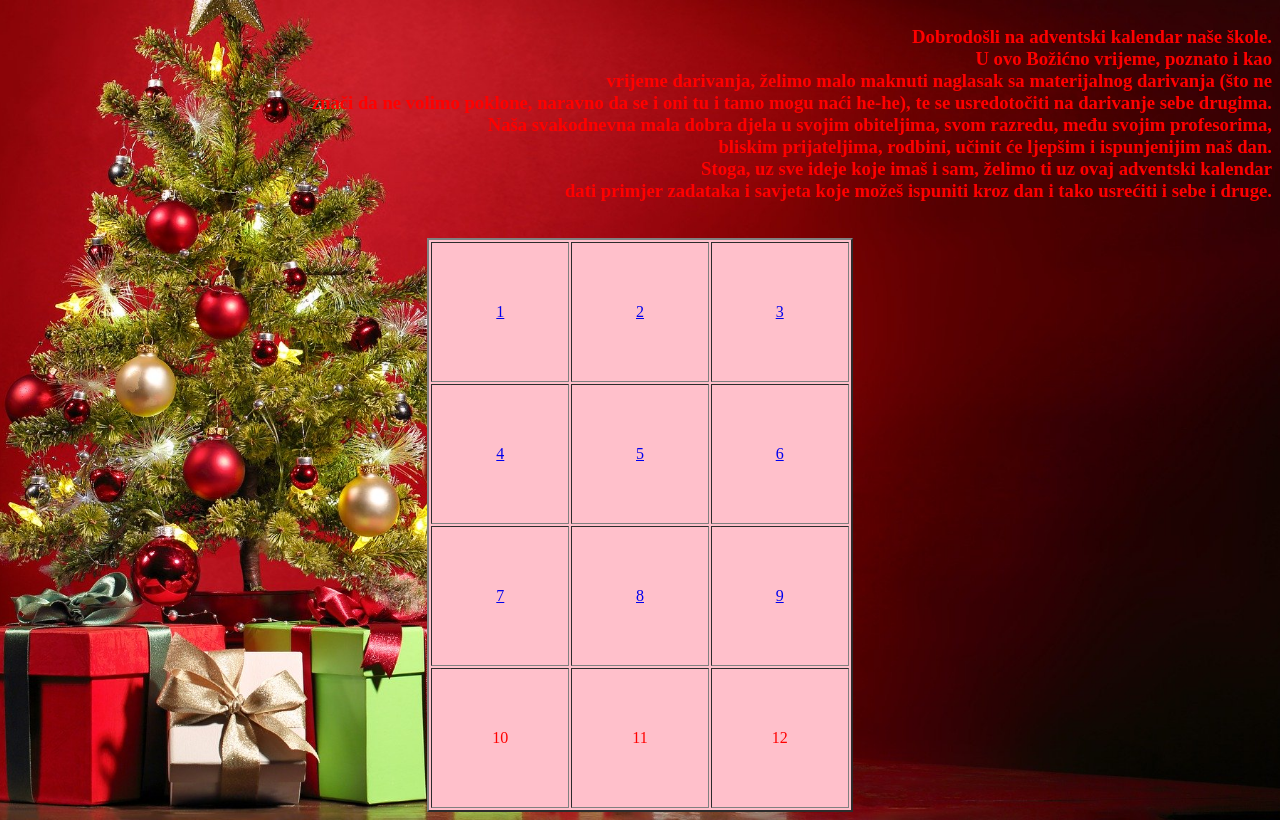
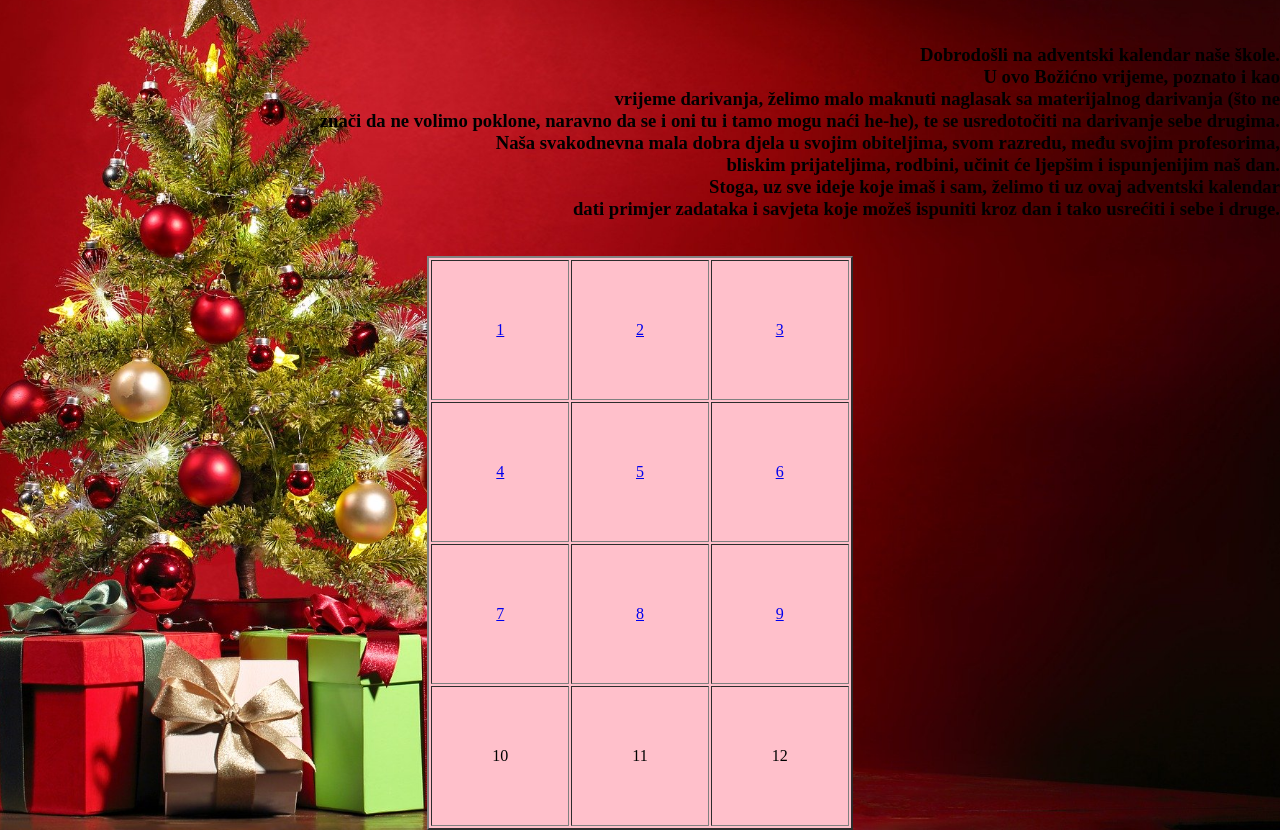
Before and after one commit to mihaela013/advent-kalendar, a plain HTML site: page index.html in a window 1280 px wide. Shown: the part 91-921 px from the top of the page. Drawn offline with Linux system fonts and the light colour scheme.

Commit message:
Add files via upload

```diff
--- a/index.html
+++ b/index.html
@@ -1,7 +1,16 @@
 <!DOCTYPE html>
 <html>
 <head><title>ADVENTSKI KALENDAR</title></head>
-<body style="background: url('pozadina.jpg') no-repeat 50% 20%; background-size:cover;" text="red">
+<<style>
+    body {
+      margin: 0;
+      padding: 0;
+      background-image: url("pozadina.jpg");
+      background-size: cover;        /* slika se razvuče preko cijele pozadine */
+      background-position: center;   /* centriranje slike */
+      background-repeat: no-repeat;  /* bez ponavljanja */
+    }
+  </style>
 <h1 align="right">ADVENTSKI KALENDAR SREDNJE ŠKOLE ANTUNA BRANKA ŠIMIĆA</font></h1>
 <br>
 <h3 align="right">Dobrodošli na adventski kalendar naše škole. <br>U ovo Božićno vrijeme, poznato i kao <br>vrijeme darivanja, želimo malo maknuti naglasak sa materijalnog darivanja (što ne <br>znači da ne volimo poklone, naravno da se i oni tu i tamo mogu naći he-he), te se usredotočiti na darivanje sebe drugima. <br>Naša svakodnevna mala dobra djela u svojim obiteljima, svom razredu, među svojim profesorima, <br>bliskim prijateljima, rodbini, učinit će ljepšim i ispunjenijim naš dan.<br>
```
